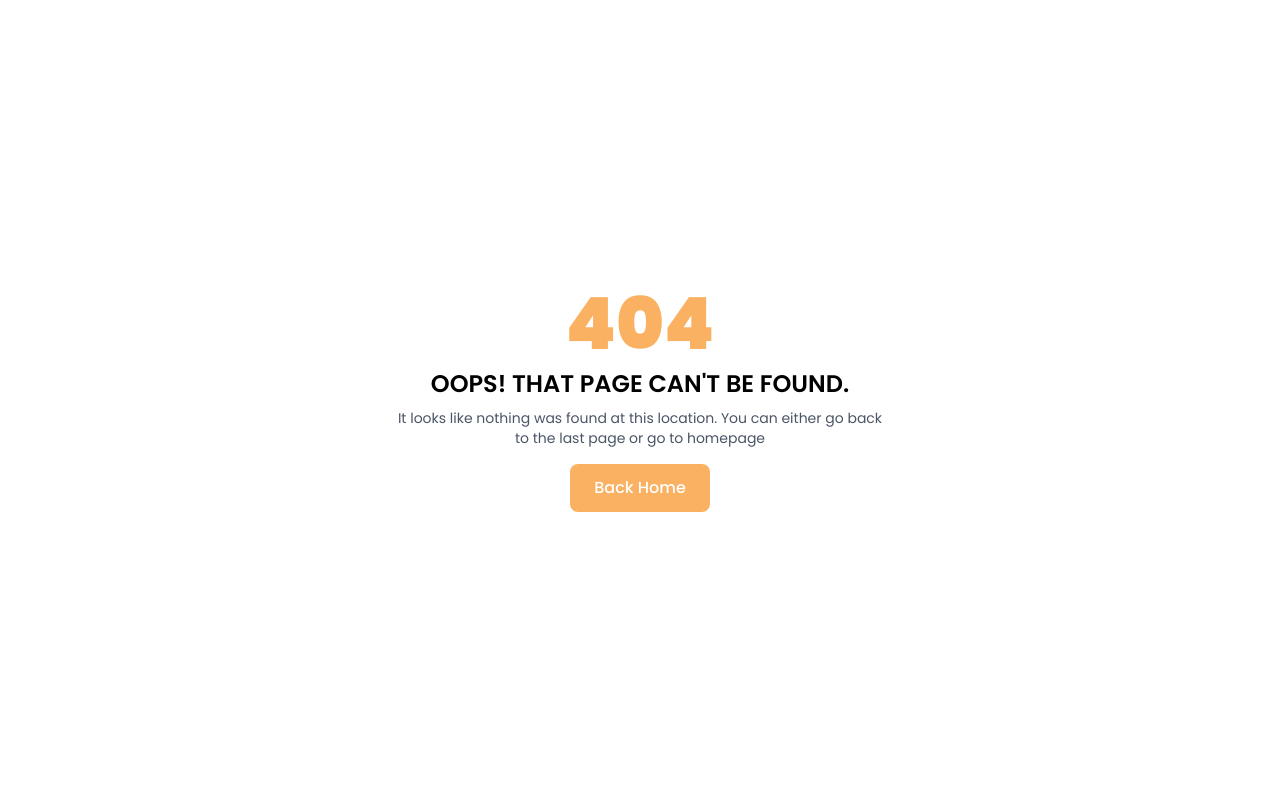
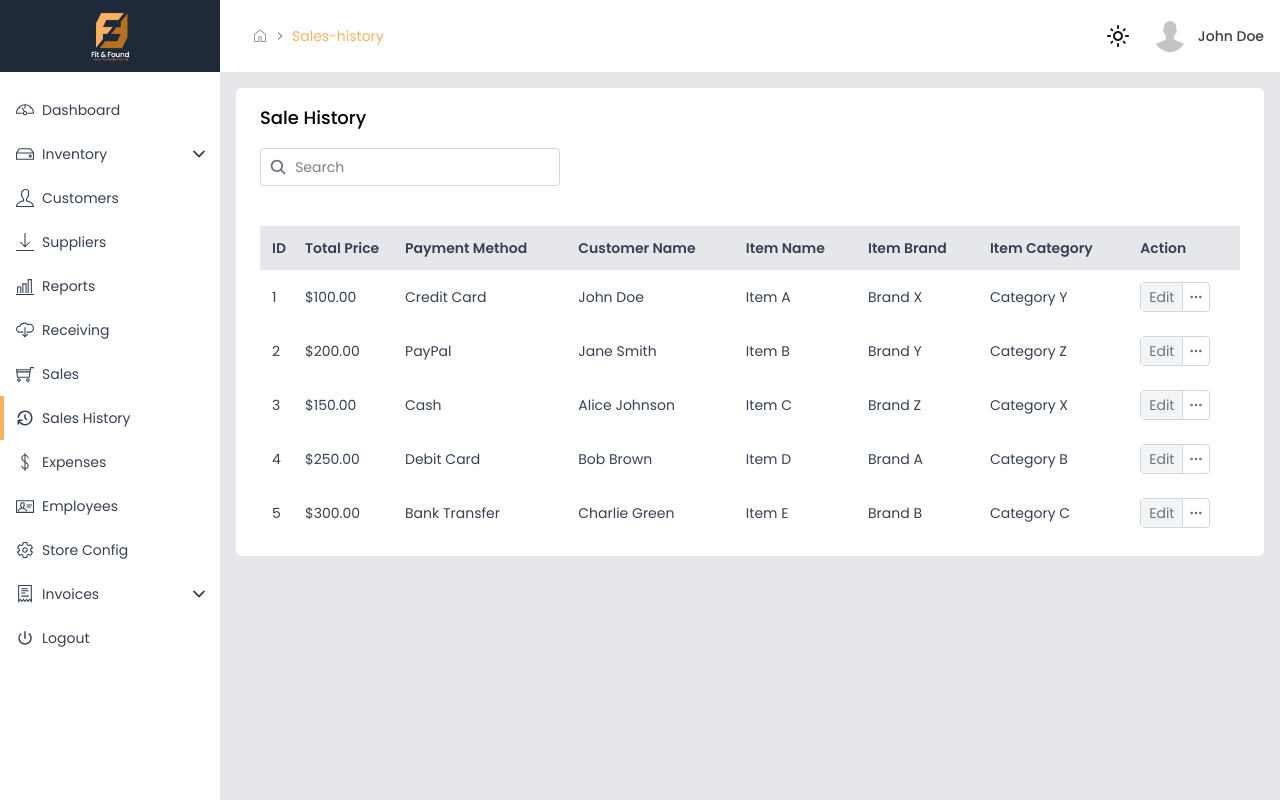
Before and after one commit to Shakiqurrahman/inventory-web-app, a React (Vite) app: page /sales-history in a window 1280 px wide. Before the commit this address had no page. Built offline with nearby package versions, Linux system fonts and the light colour scheme.

Commit message:
sale history page created

```diff
--- /dev/null
+++ b/src/pages/salesHistory/SaleHistoryPage.tsx
@@ -0,0 +1,177 @@
+import { useState } from "react";
+import { BsThreeDots } from "react-icons/bs";
+import { IoSearch } from "react-icons/io5";
+import { Link } from "react-router";
+
+const SaleHistoryPage = () => {
+    const [openMenuIndex, setOpenMenuIndex] = useState<number | null>(null);
+    const data = [
+        {
+            id: 1,
+            totalPrice: "$100.00",
+            paymentMethod: "Credit Card",
+            customerName: "John Doe",
+            itemName: "Item A",
+            itemBrand: "Brand X",
+            itemCategory: "Category Y",
+        },
+        // Add more sample data as needed
+        {
+            id: 2,
+            totalPrice: "$200.00",
+            paymentMethod: "PayPal",
+            customerName: "Jane Smith",
+            itemName: "Item B",
+            itemBrand: "Brand Y",
+            itemCategory: "Category Z",
+        },
+        {
+            id: 3,
+            totalPrice: "$150.00",
+            paymentMethod: "Cash",
+            customerName: "Alice Johnson",
+            itemName: "Item C",
+            itemBrand: "Brand Z",
+            itemCategory: "Category X",
+        },
+        {
+            id: 4,
+            totalPrice: "$250.00",
+            paymentMethod: "Debit Card",
+            customerName: "Bob Brown",
+            itemName: "Item D",
+            itemBrand: "Brand A",
+            itemCategory: "Category B",
+        },
+        {
+            id: 5,
+            totalPrice: "$300.00",
+            paymentMethod: "Bank Transfer",
+            customerName: "Charlie Green",
+            itemName: "Item E",
+            itemBrand: "Brand B",
+            itemCategory: "Category C",
+        },
+    ];
+    return (
+        <div>
+            <div className="bg-white rounded-md p-2 sm:p-4 sm:px-6">
+                <h1 className="font-medium text-lg mb-4">Sale History</h1>
+
+                <div className="border border-gray-300 w-[300px] flex gap-2 items-center p-2 rounded-sm">
+                    <IoSearch className="text-xl text-gray-500" />
+                    <input
+                        type="text"
+                        placeholder="Search"
+                        className="outline-0 text-sm rounded-sm w-full"
+                    />
+                </div>
+
+                <div className="mt-10 overflow-x-auto">
+                    <table className="w-full border-collapse rounded-md text-gray-700">
+                        <thead>
+                            <tr className="bg-gray-200 text-left *:font-semibold text-sm">
+                                <th className="p-3">ID</th>
+                                <th className="py-3">Total Price</th>
+                                <th className="p-3">Payment Method</th>
+                                <th className="p-3">Customer Name</th>
+                                <th className="p-3">Item Name</th>
+                                <th className="p-3">Item Brand</th>
+                                <th className="p-3">Item Category</th>
+                                <th className="p-3">Action</th>
+                            </tr>
+                        </thead>
+                        <tbody className="text-sm">
+                            {data ? (
+                                data.map((sale, index) => (
+                                    <tr key={index}>
+                                        <td className="p-3">{index + 1}</td>
+                                        <td>{sale.totalPrice}</td>
+                                        <td className="p-3">
+                                            {sale.paymentMethod}
+                                        </td>
+                                        <td className="p-3">
+                                            {sale.customerName}
+                                        </td>
+                                        <td className="p-3">{sale.itemName}</td>
+                                        <td className="p-3">
+                                            {sale.itemBrand}
+                                        </td>
+                                        <td className="p-3">
+                                            {sale.itemCategory}
+                                        </td>
+                                        <td className="p-3 text-gray-500">
+                                            <div className="flex items-center  border border-gray-300 rounded-sm w-fit">
+                                                <Link
+                                                    className="bg-gray-100 p-1 px-2 border-r border-gray-300 hover:bg-gray-200"
+                                                    to={"/edit"}
+                                                >
+                                                    Edit
+                                                </Link>
+                                                <div className="relative">
+                                                    <button
+                                                        className="p-1.5 rounded-sm cursor-pointer shrink-0"
+                                                        onClick={() =>
+                                                            setOpenMenuIndex(
+                                                                (prev) =>
+                                                                    prev ===
+                                                                    index
+                                                                        ? null
+                                                                        : index
+                                                            )
+                                                        }
+                                                        type="button"
+                                                    >
+                                                        <BsThreeDots />
+                                                    </button>
+
+                                                    {openMenuIndex ===
+                                                        index && (
+                                                        <div className="absolute right-0 mt-2 w-36 bg-white border border-gray-200 rounded shadow z-10">
+                                                            <button
+                                                                className="block w-full text-left px-4 py-2 text-sm hover:bg-gray-100"
+                                                                onClick={() =>
+                                                                    setOpenMenuIndex(
+                                                                        null
+                                                                    )
+                                                                }
+                                                            >
+                                                                Print Invoice
+                                                            </button>
+                                                            <button
+                                                                className="block w-full text-left px-4 py-2 text-sm hover:bg-gray-100"
+                                                                onClick={() =>
+                                                                    setOpenMenuIndex(
+                                                                        null
+                                                                    )
+                                                                }
+                                                            >
+                                                                Return
+                                                            </button>
+                                                        </div>
+                                                    )}
+                                                </div>
+                                            </div>
+                                        </td>
+                                    </tr>
+                                ))
+                            ) : (
+                                <tr className="border-b border-gray-300 text-sm">
+                                    <td
+                                        colSpan={6}
+                                        className="p-3 text-center text-gray-500"
+                                    >
+                                        No Suppliers found
+                                    </td>
+                                </tr>
+                            )}
+                        </tbody>
+                    </table>
+                </div>
+            </div>
+            {/* Future implementation will go here */}
+        </div>
+    );
+};
+
+export default SaleHistoryPage;
--- a/src/routes/Routes.tsx
+++ b/src/routes/Routes.tsx
@@ -15,6 +15,7 @@ import ChangePassword from "../pages/resetPassword/ChangePassword";
 import NewPassword from "../pages/resetPassword/NewPassword";
 import ResetPasswordOtp from "../pages/resetPassword/ResetPasswordOtp";
 import ResetPasswordPage from "../pages/resetPassword/ResetPasswordPage";
+import SaleHistoryPage from "../pages/salesHistory/SaleHistoryPage";
 import EditSupplier from "../pages/supplierPage/EditSupplier";
 import NewSuplier from "../pages/supplierPage/NewSuplier";
 import SuppliersPage from "../pages/supplierPage/SuppliersPage";
@@ -78,6 +79,10 @@ const routes: RouteObject[] = [
                 path: "/expenses/edit-expense",
                 element: <EditExpensePage />,
             },
+            {
+                path: "//sales-history",
+                element: <SaleHistoryPage />,
+            },
         ],
     },
     {
```
Also changed, not shown: src/redux/features/salesHistory/saleHistorySlice.ts (added).
